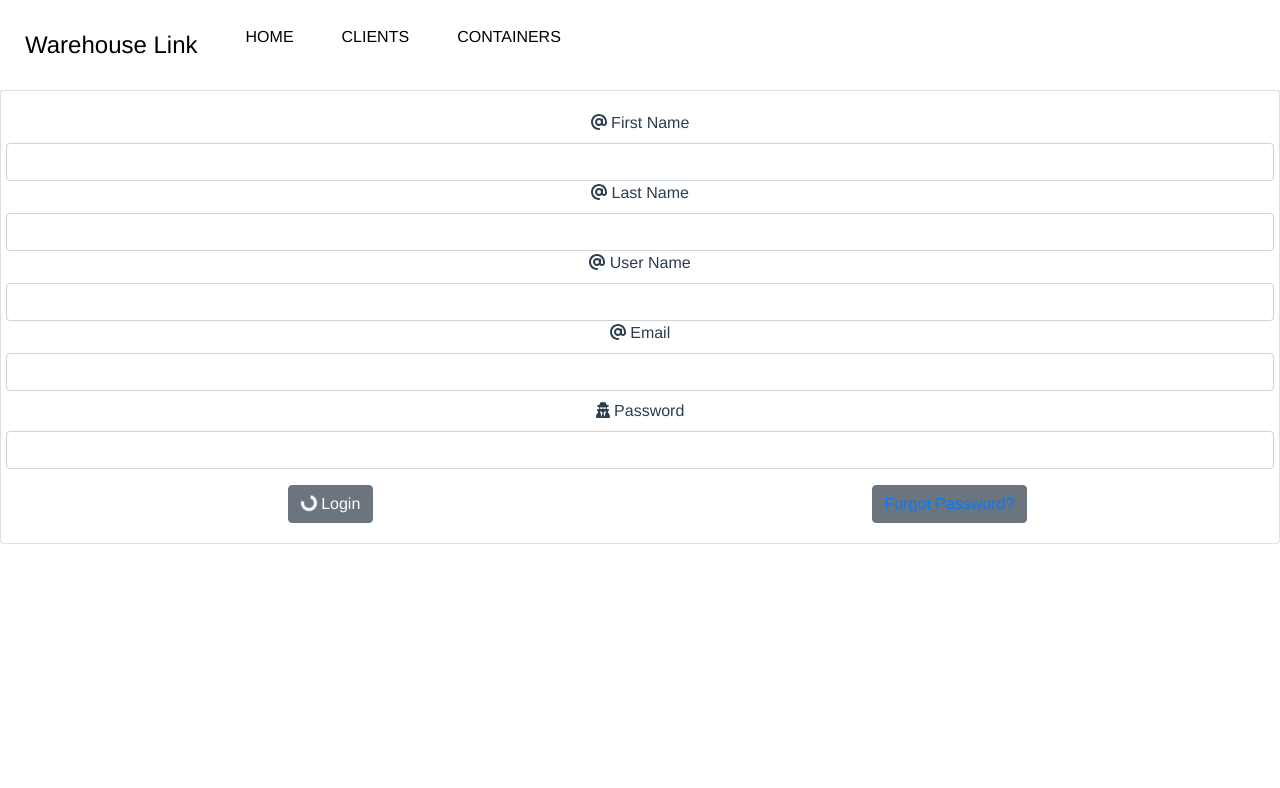
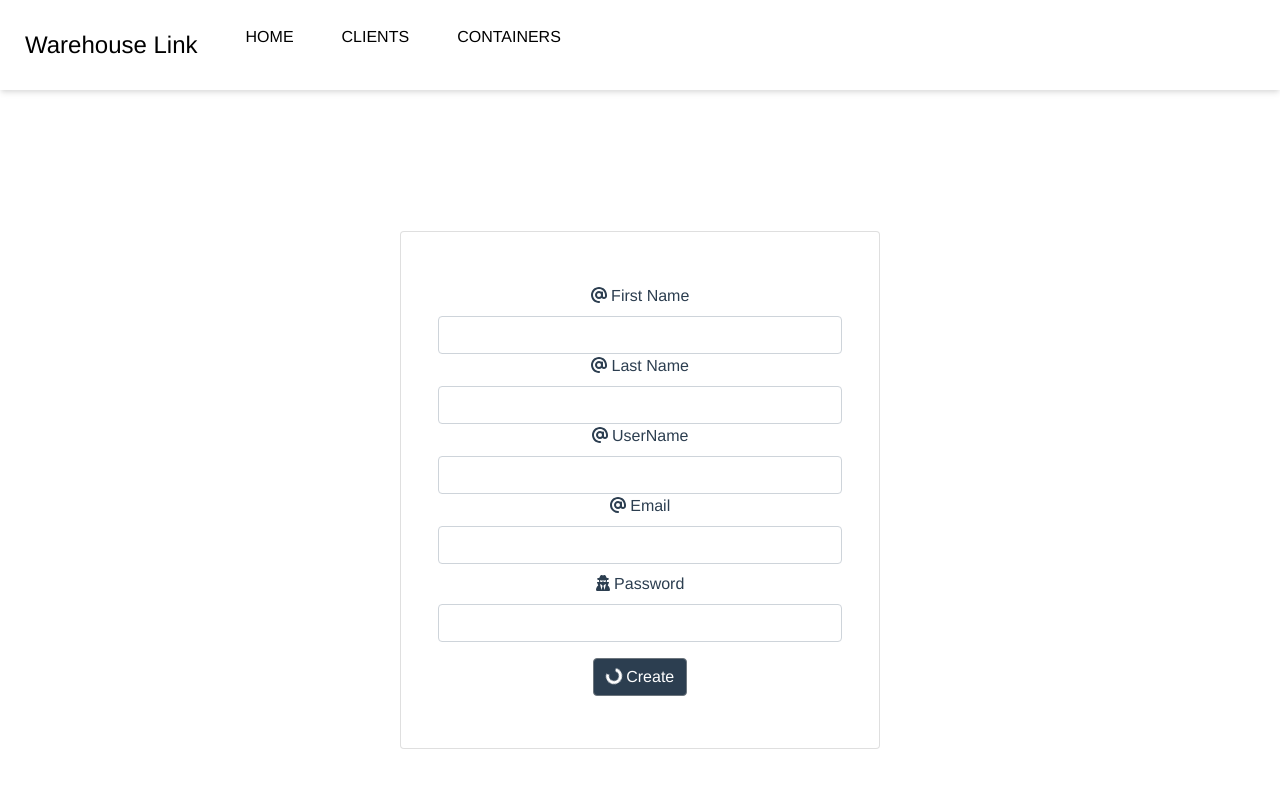
Before and after one commit to eben83/warehouse2.01, a Vue app in the folder warehouse2.0/: page /register in a window 1280 px wide. Shown: the top 788 px of the page. Built offline with nearby package versions, Linux system fonts and the light colour scheme.

Commit message:
updated register UI with model

```diff
--- a/warehouse2.0/src/views/registerView.vue
+++ b/warehouse2.0/src/views/registerView.vue
@@ -1,5 +1,4 @@
 <template>
-  <div>
   <div class="register">
     <b-card class="card">
       <b-card-text>
@@ -10,43 +9,42 @@
                 <font-awesome-icon icon="fa-solid fa-at" />
                 First Name
               </label>
-                <b-form-input></b-form-input>
+              <b-form-input v-model="firstName"></b-form-input>
+            </b-col>
+            <b-col cols="12" class="px-0">
               <label>
                 <font-awesome-icon icon="fa-solid fa-at" />
                 Last Name
               </label>
-                <b-form-input></b-form-input>
+              <b-form-input v-model="lastName"></b-form-input>
+            </b-col>
+            <b-col cols="12" class="px-0">
               <label>
                 <font-awesome-icon icon="fa-solid fa-at" />
-                  User Name
+                UserName
               </label>
-                <b-form-input></b-form-input>
+              <b-form-input v-model="UserName"></b-form-input>
+            </b-col>
+            <b-col cols="12" class="px-0">
               <label>
                 <font-awesome-icon icon="fa-solid fa-at" />
                 Email
               </label>
-                <b-form-input></b-form-input>
+              <b-form-input v-model="email"></b-form-input>
             </b-col>
             <b-col cols="12" class="px-0 mt-2">
               <label>
                 <font-awesome-icon icon="fa-solid fa-user-secret" />
                 Password
               </label>
-                <b-form-input type="password"></b-form-input>
+              <b-form-input type="password" v-model="password"></b-form-input>
             </b-col>
           </b-row>
           <b-row align-h="center" class="mx-0 mb-0">
             <b-col>
               <b-button class="mt-3 btn btn-primary">
                 <b-spinner small></b-spinner>
-                  Login
-                </b-button>
-              </b-col>
-              <b-col>
-                <b-button class="mt-3">
-                  <router-link :to="{ name: 'forgotPassword' }">
-                    Forgot Password?
-                  </router-link>
+                Create
               </b-button>
             </b-col>
           </b-row>
@@ -54,13 +52,18 @@
       </b-card-text>
     </b-card>
   </div>
-  </div>
 </template>
 
 <script>
 export default {
   name: "registerView",
-  data: () => ({}),
+  data: () => ({
+    firstName: null,
+    lastName: null,
+    email: null,
+    password: null,
+    userName: null,
+  }),
   beforeCreate() {
   },
   created() {
@@ -78,5 +81,37 @@ export default {
 }
 </script>
 
-<style scoped>
+<style scoped lang="scss">
+.register {
+  position: relative;
+  height: 100vh;
+
+  form {
+    padding: 2rem;
+  }
+
+  .card {
+    width: 30rem;
+    position: absolute;
+    top: 50%;
+    left: 50%;
+    transform: translate(-50%, -50%);
+  }
+
+  button {
+    color: #fff;
+    background-color: #2c3e50;
+
+    &:hover {
+      background-color: blue;
+    }
+
+    a {
+      color: #fff;
+      &:hover {
+        text-decoration: none;
+      }
+    }
+  }
+}
 </style>
```
Lines whose indentation alone changed are shown as unchanged.
